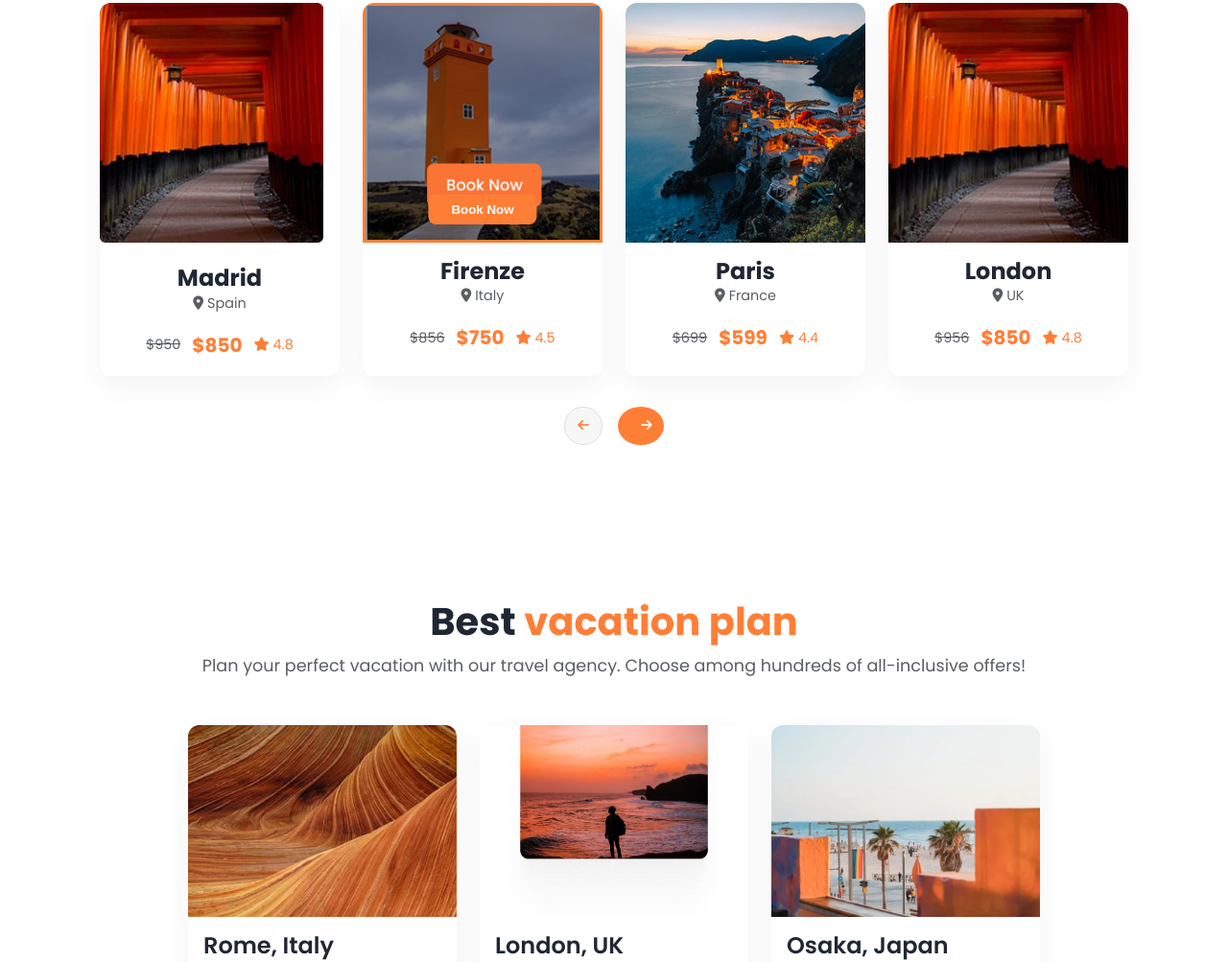
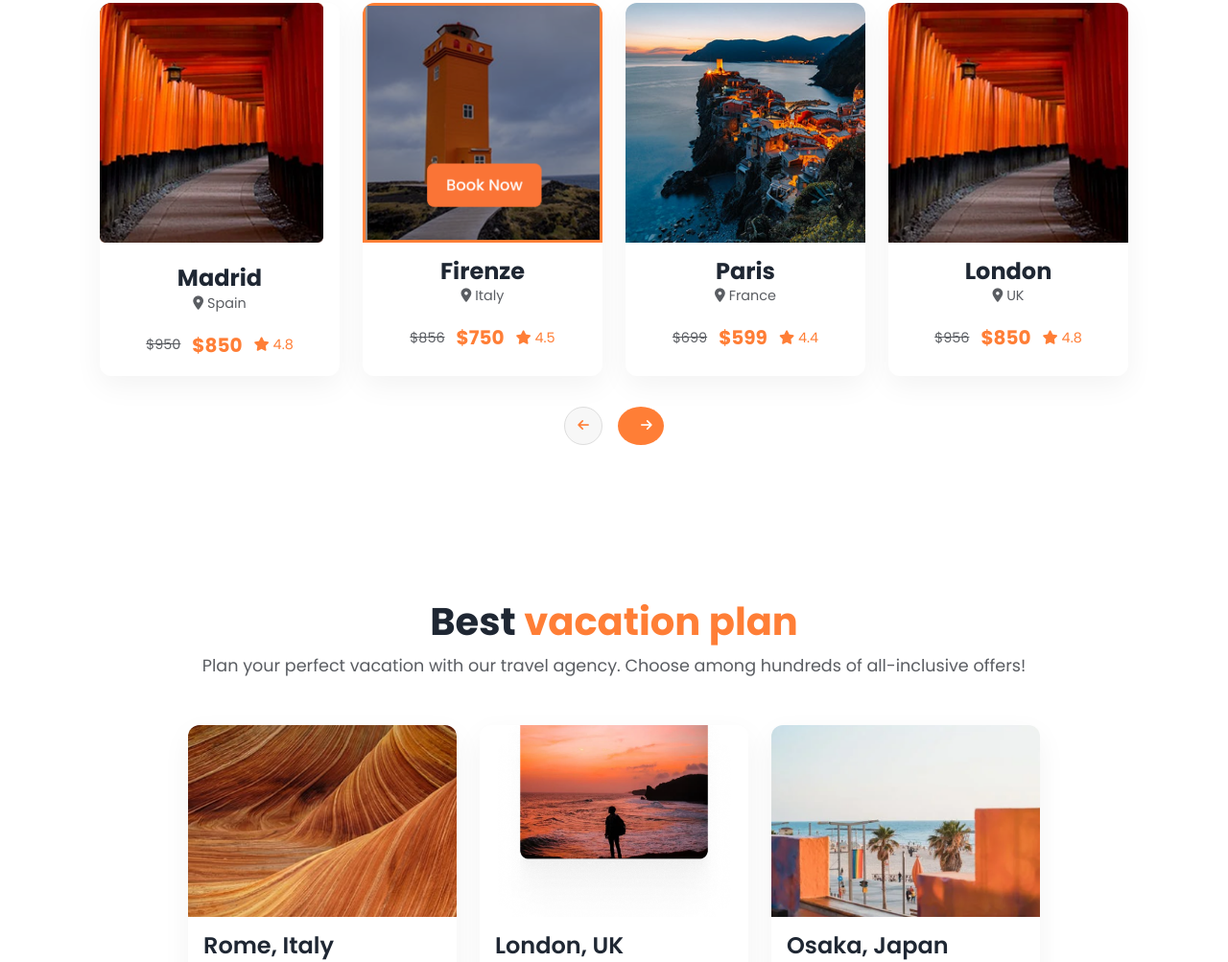
Before and after one commit to Kathirvel-123/Trabook_task1, a plain HTML site: page index.html in a window 1280 px wide. Shown: the part 1792-2795 px from the top of the page at 96% size. Drawn offline with Linux system fonts and the light colour scheme.

Commit message:
Second update

```diff
--- a/index.html
+++ b/index.html
@@ -110,7 +110,6 @@
                 </div>
                 <div class="deal-card featured">
                     <div class="deal-image image-firenze">
-                        <button class="book-now-btn btn-primary">Book Now</button>
                     </div>
                     <div class="deal-info">
                         <h3>Firenze</h3>
```
